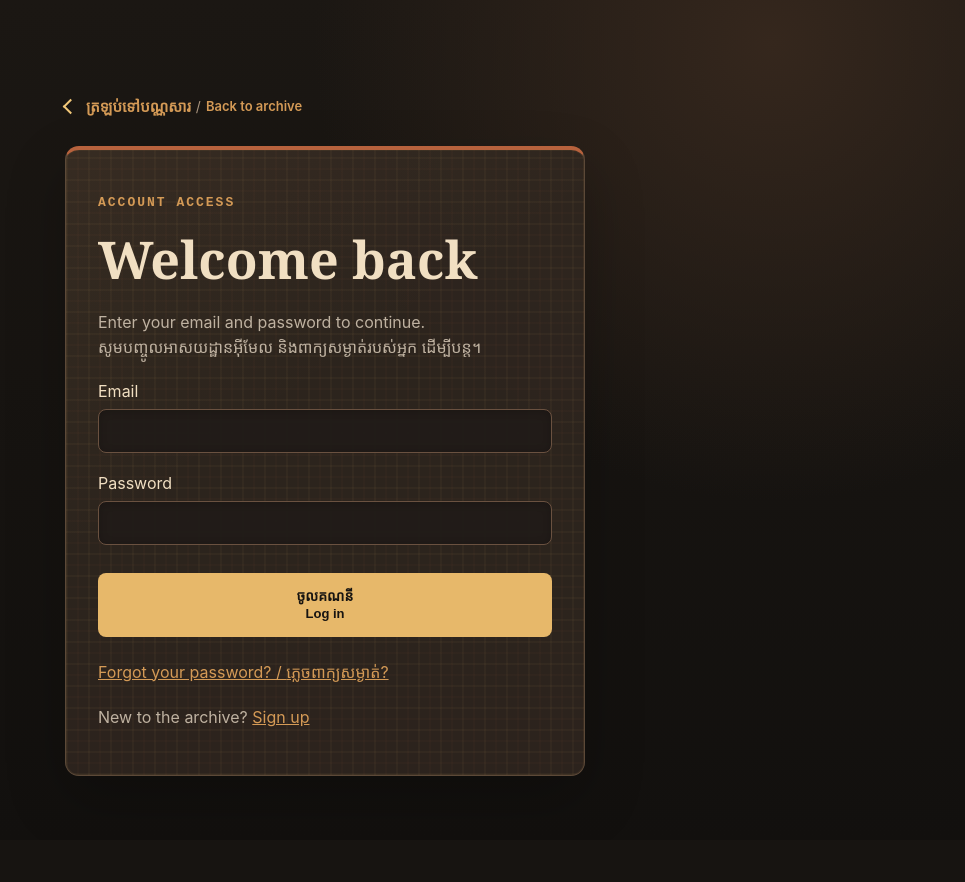
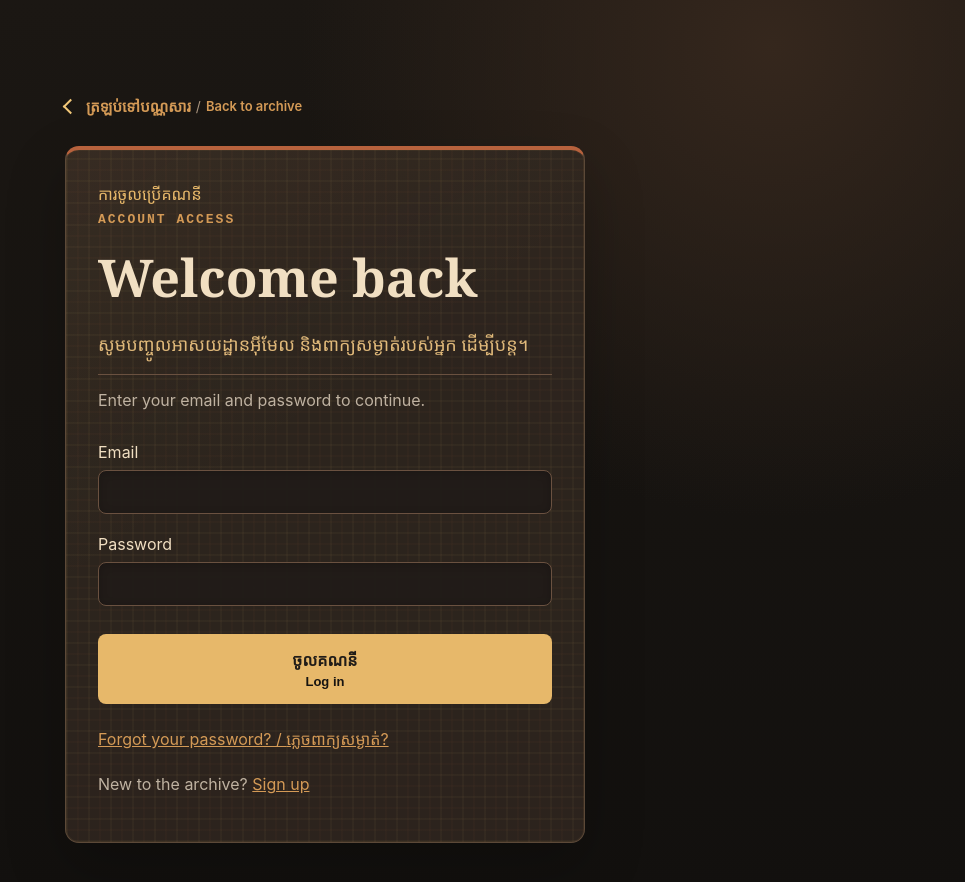
Before and after one commit to ChhimChanbonraksmey/family-story-archive, a Next.js app: page /login in a window 1280 px wide. Shown: the top 882 px of the page, without its empty margins (315-1280 px from the left). Before the commit the page ends 840 px from the top, so only its background shows below. Built offline with nearby package versions, Linux system fonts and the light colour scheme.

Commit message:
polish: align authentication pages with Khmer-first homepage hierarchy [AI-assisted]

```diff
--- a/components/AuthForm.js
+++ b/components/AuthForm.js
@@ -68,18 +68,23 @@ export default function AuthForm({ mode, confirmationFailed = false, redirectTo
         <BilingualReturnLabel khmer="ត្រឡប់ទៅបណ្ណសារ" english="Back to archive" />
       </Link>
       <section style={styles.panel} aria-labelledby="auth-title">
-        <p style={styles.kicker}>ACCOUNT ACCESS</p>
+        <p style={styles.kicker}>
+          <span lang="km" style={styles.kickerKhmer}>ការចូលប្រើគណនី</span>
+          <span style={styles.kickerEnglish}>ACCOUNT ACCESS</span>
+        </p>
         <h1 id="auth-title" style={styles.title}>
           {isSignup ? "Join the archive" : "Welcome back"}
         </h1>
         <p style={styles.intro}>
-          {isSignup
-            ? "Create an account to take part in the archive."
-            : "Enter your email and password to continue."}
-          <span lang="km" style={{ display: "block" }}>
+          <span lang="km" style={styles.introKhmer}>
             {isSignup
               ? "សូមបង្កើតគណនី ដើម្បីចូលរួមក្នុងបណ្ណសារនេះ។"
               : "សូមបញ្ចូលអាសយដ្ឋានអ៊ីមែល និងពាក្យសម្ងាត់របស់អ្នក ដើម្បីបន្ត។"}
+          </span>
+          <span style={styles.introEnglish}>
+            {isSignup
+              ? "Create an account to take part in the archive."
+              : "Enter your email and password to continue."}
           </span>
         </p>
         <form onSubmit={handleSubmit} noValidate>
@@ -117,11 +122,11 @@ export default function AuthForm({ mode, confirmationFailed = false, redirectTo
           )}
           <button className={interactive.primary} type="submit" disabled={busy} style={styles.button}>
             {busy ? (
-              <BilingualActionLabel english="Please wait…" khmer="សូមរង់ចាំ…" />
+              <BilingualActionLabel english="Please wait…" khmer="សូមរង់ចាំ…" khmerStyle={styles.buttonKhmer} />
             ) : isSignup ? (
-              <BilingualActionLabel english="Sign up" khmer="បង្កើតគណនី" />
+              <BilingualActionLabel english="Sign up" khmer="បង្កើតគណនី" khmerStyle={styles.buttonKhmer} />
             ) : (
-              <BilingualActionLabel english="Log in" khmer="ចូលគណនី" />
+              <BilingualActionLabel english="Log in" khmer="ចូលគណនី" khmerStyle={styles.buttonKhmer} />
             )}
           </button>
         </form>
--- a/components/authStyles.js
+++ b/components/authStyles.js
@@ -17,14 +17,29 @@ const styles = {
     fontSize: 13,
     fontWeight: 700,
     letterSpacing: 2,
+    margin: 0,
   },
+  kickerKhmer: {
+    display: "block", color: "#E7B86A", fontFamily: "system-ui, sans-serif",
+    fontSize: 16, fontWeight: 400, letterSpacing: 0, lineHeight: 1.6,
+    marginBottom: 5,
+  },
+  kickerEnglish: { display: "block" },
   title: {
     color: "#F1DFC2",
     fontFamily: "Georgia, 'Times New Roman', serif",
     fontSize: "clamp(36px, 6vw, 52px)",
-    margin: "12px 0",
+    margin: "14px 0",
   },
-  intro: { color: "#BFB2A1", lineHeight: 1.6 },
+  intro: { color: "#BFB2A1", lineHeight: 1.7, marginBottom: 28 },
+  introKhmer: {
+    display: "block", color: "#E0B97A", fontFamily: "system-ui, sans-serif",
+    fontSize: 18, fontWeight: 400, lineHeight: 1.85,
+  },
+  introEnglish: {
+    display: "block", marginTop: 12, paddingTop: 12,
+    color: "#BFB2A1", borderTop: "1px solid #6A5140",
+  },
   label: { display: "block", color: "#F1DFC2", margin: "20px 0 8px" },
   input: {
     boxSizing: "border-box",
@@ -49,6 +64,7 @@ const styles = {
     fontWeight: 700,
     cursor: "pointer",
   },
+  buttonKhmer: { color: "#211C18", fontSize: 16, fontWeight: 700, lineHeight: 1.5 },
   error: { color: "#F2A69A", lineHeight: 1.7, whiteSpace: "pre-line" },
   success: { color: "#C7D5B1", lineHeight: 1.7, whiteSpace: "pre-line" },
   switch: { color: "#BFB2A1", marginTop: 24 },
```
